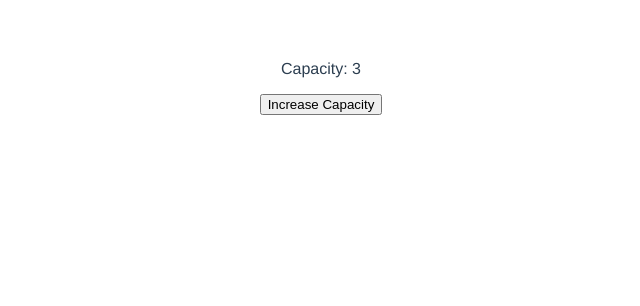
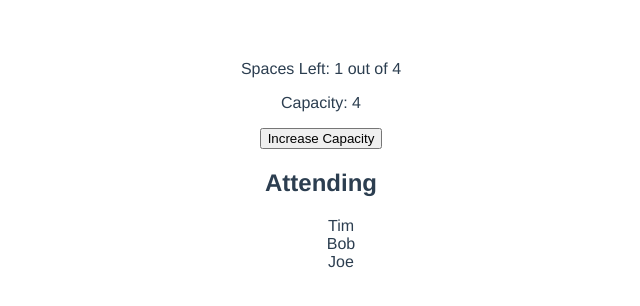
Before and after one commit to h3n0c/vuemastery-vue-3-composition-api, a Vue app: page / in a window 1280 px wide. Shown: the top 306 px of the page, without its empty margins (319-959 px from the left). Built offline with nearby package versions, Linux system fonts and the light colour scheme.

Commit message:
4. Computed Properties

```diff
--- a/src/App.vue
+++ b/src/App.vue
@@ -1,23 +1,34 @@
 <template>
   <div>
+    <p>Spaces Left: {{ spacesLeft }} out of {{ capacity }}</p>
     <p>Capacity: {{ capacity }}</p>
     <button @click="increaseCapacity()">Increase Capacity</button>
+    <h2>Attending</h2>
+    <ul>
+      <li v-for='(name, index) in attending' :key='index'>
+        {{ name}}</li>
+    </ul>
   </div>
 
 </template>
 
 <script>
-import {ref} from "vue";
+import {computed, ref} from "vue";
 
 export default {
   name: 'App',
   setup() {
-    const capacity = ref(3);
+    const capacity = ref(4);
+    const attending = ref(["Tim", "Bob", "Joe"]);
+
+    const spacesLeft = computed(()=> {
+      return capacity.value - attending.value.length;
+    })
 
     function increaseCapacity() {
       capacity.value++;
     }
-    return { capacity, increaseCapacity };
+    return { capacity, increaseCapacity, attending, spacesLeft };
   }
 }
 </script>
@@ -31,4 +42,7 @@ export default {
   color: #2c3e50;
   margin-top: 60px;
 }
+li {
+  list-style-type: none;
+}
 </style>
```
